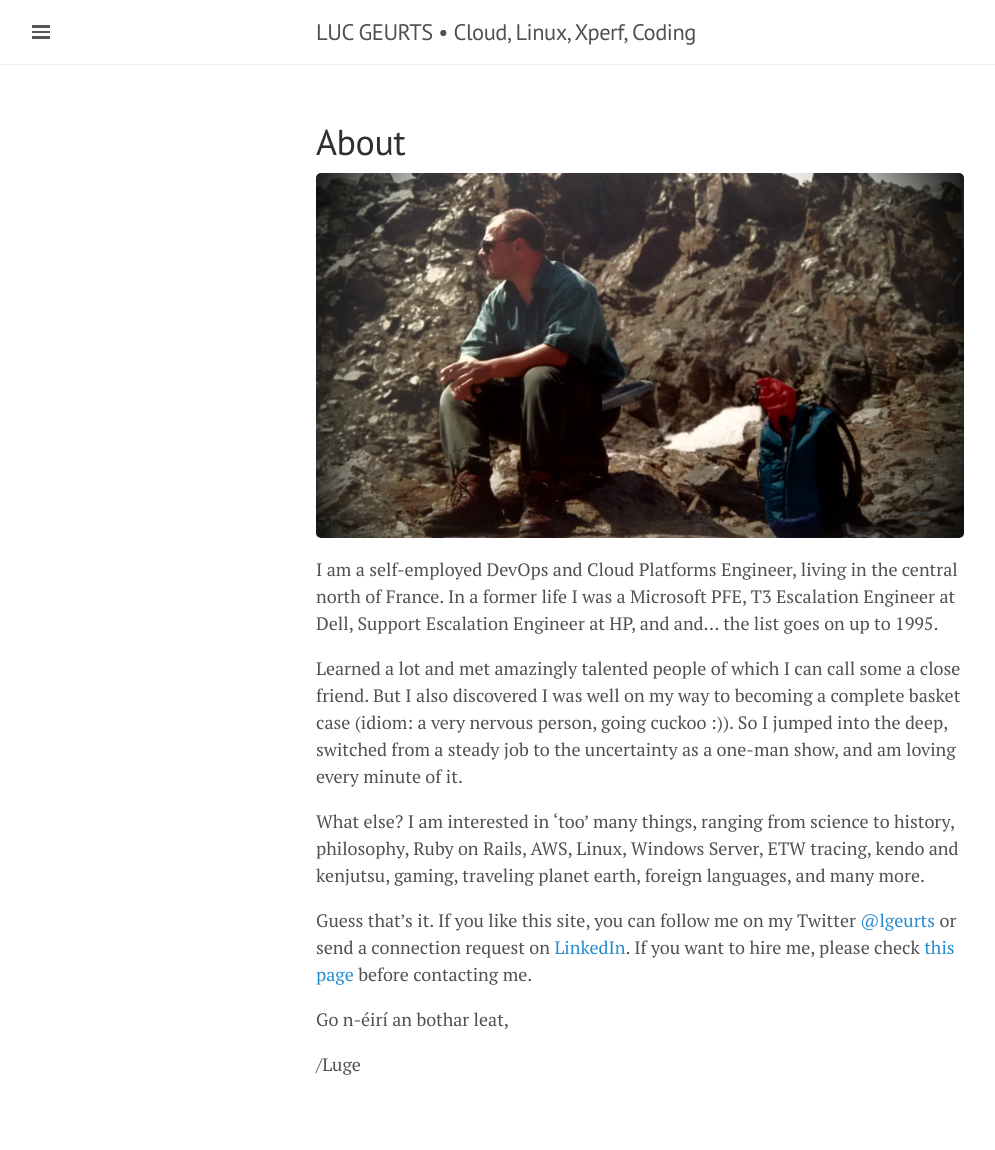
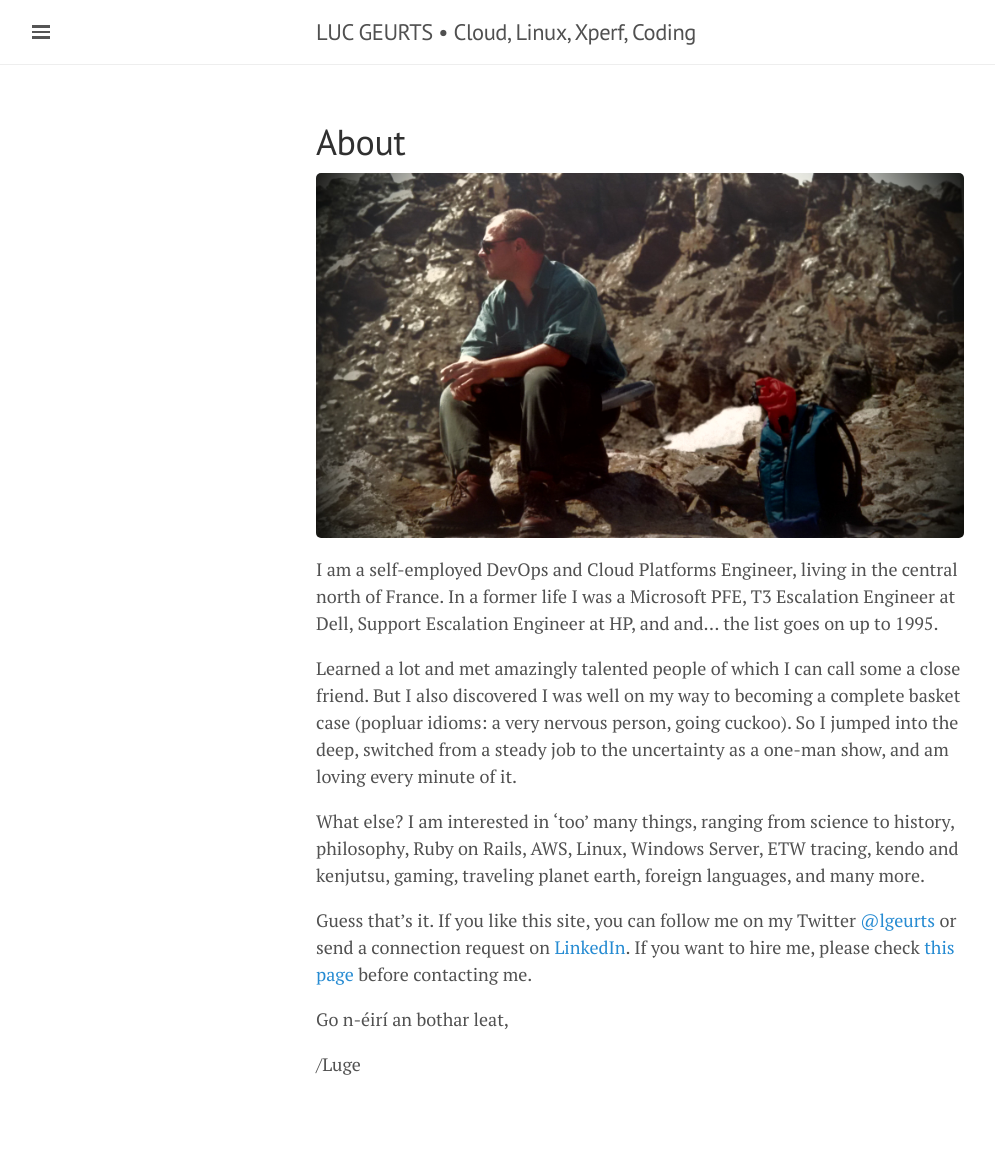
Before and after one commit to lgeurts/lgeurts.github.io, a Jekyll site: the page built from about.md, in a window 1280 px wide. Shown: the whole page, without its empty margins (0-995 px from the left). Built offline with Jekyll 4.4.1, drawn with Linux system fonts in a browser that asks for light colours; nearby versions of some CDN libraries.

Commit message:
Update about.md

```diff
--- a/about.md
+++ b/about.md
@@ -8,7 +8,8 @@
 I am a self-employed DevOps and Cloud Platforms Engineer, living in the central north of France.
 In a former life I was a Microsoft PFE, T3 Escalation Engineer at Dell, Support Escalation Engineer at HP, and and... the list goes on up to 1995.
 
-Learned a lot and met amazingly talented people  of which I can call some a close friend. But I also discovered I was well on my way to becoming a complete basket case (idiom: a very nervous person, going cuckoo :)). So I jumped into the deep, switched from  a steady job to the uncertainty as a one-man show, and am loving every minute of it.
+Learned a lot and met amazingly talented people  of which I can call some a close friend. But I also discovered I was well on my way to becoming a complete basket case (popluar idioms: a very nervous person, going cuckoo).
+So I jumped into the deep, switched from  a steady job to the uncertainty as a one-man show, and am loving every minute of it.
 
 What else? I am interested in 'too' many things, ranging from science to history, philosophy, Ruby on Rails, AWS, Linux, Windows Server, ETW tracing, kendo and kenjutsu, gaming, traveling planet earth, foreign languages, and many more.
 
```
